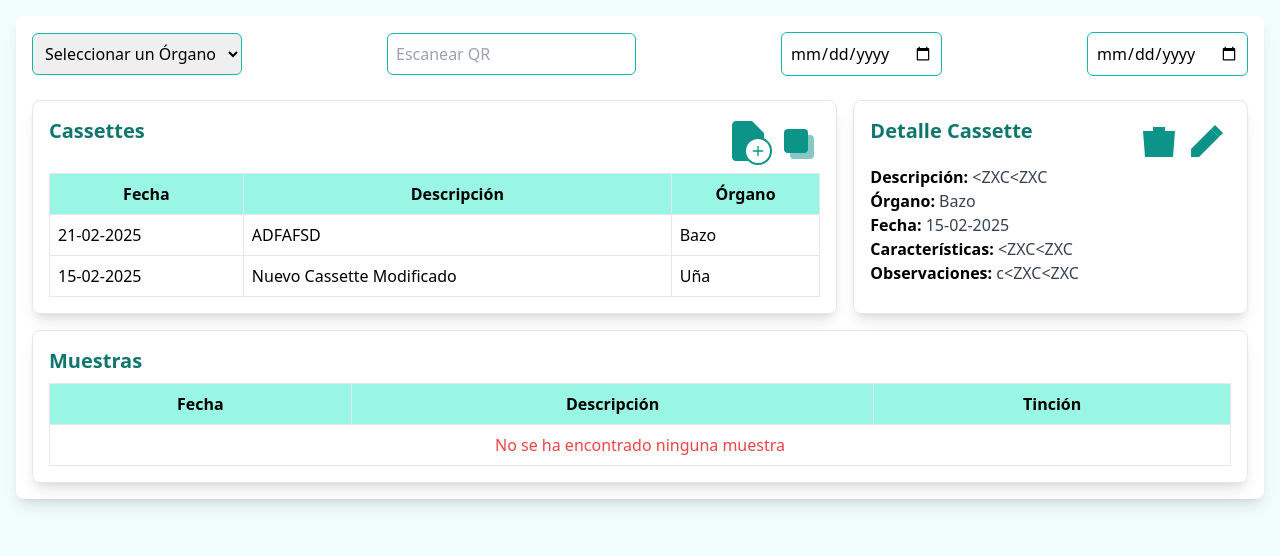
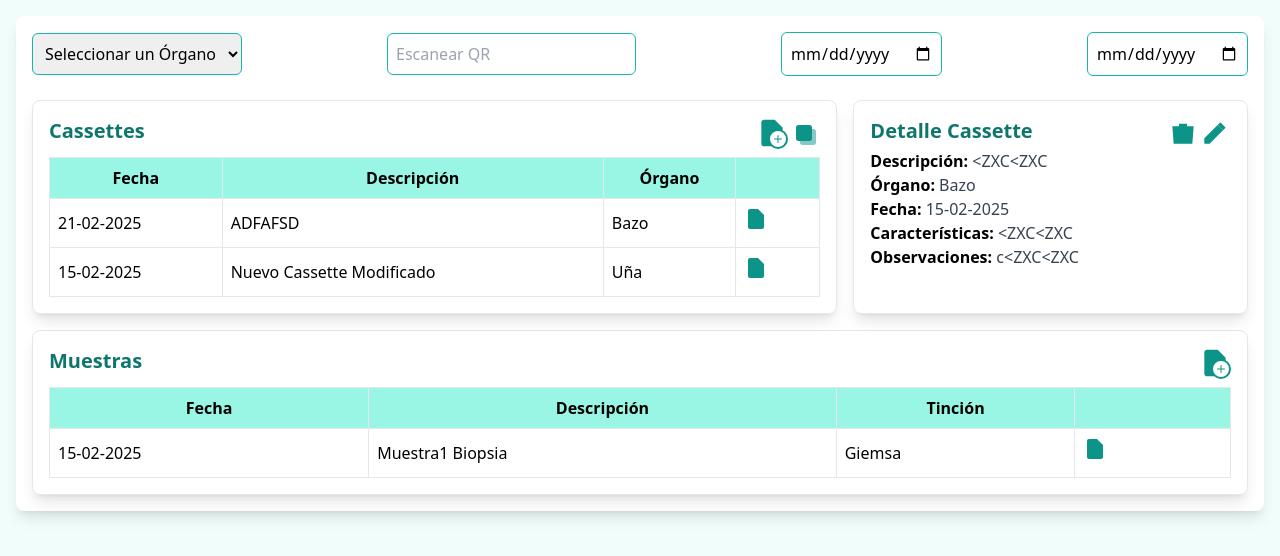
Before and after one commit to alfaroo1/AppSanitariaFront, a website: page src/pages/gestion.html in a window 1280 px wide. Drawn offline with nearby package versions, Linux system fonts and the light colour scheme.

Commit message:
Botones funcionales gestion

```diff
--- a/src/assets/style/gestion.css
+++ b/src/assets/style/gestion.css
@@ -2,3 +2,13 @@
     Estilos de gestion.html concretos sin TailwindCSS
 
 */
+
+.icono {
+    transition: transform 0.2s ease-in-out, color 0.2s ease-in-out;
+}
+.icono:hover {
+    transform: scale(1.1);
+}
+.icono:active {
+    transform: scale(1);
+}
--- a/src/pages/gestion.html
+++ b/src/pages/gestion.html
@@ -3,7 +3,7 @@
 
 <head>
     <!-- Page title-->
-    <title> Proyecto Sanitaria </title>
+    <title>App Sanitaria - Gestión </title>
     <meta charset="UTF-8">
     <meta name="viewport" content="width=device-width, initial-scale=1.0">
 
@@ -40,23 +40,23 @@
                     <h2 class="text-xl font-semibold text-teal-700">Cassettes</h2>
                     <div class="flex">
                         <!-- Ícono de agregar archivo -->
-                        <div class="relative w-12 h-12 text-teal-600">
-                            <svg xmlns="http://www.w3.org/2000/svg" class="w-12 h-12" viewBox="0 0 24 24" fill="currentColor">
+                        <div class="relative w-8 h-8 text-teal-600">
+                            <svg xmlns="http://www.w3.org/2000/svg" class="w-8 h-8 text-teal-600 icono hover:text-teal-400 active:text-teal-700" viewBox="0 0 24 24" fill="currentColor">
                                 <path d="M14 2H6C4.9 2 4 2.9 4 4V20C4 21.1 4.9 22 6 22H18C19.1 22 20 21.1 20 20V8L14 2Z"></path>
                             </svg>
-                            <div class="absolute bottom-0 right-0 bg-white border-2 border-teal-600 rounded-full p-1">
-                                <svg xmlns="http://www.w3.org/2000/svg" class="w-4 h-4 text-teal-600" viewBox="0 0 24 24" fill="currentColor">
+                            <div class="absolute bottom-0 right-0 bg-white border-2 border-teal-600 rounded-full p-0.5">
+                                <svg xmlns="http://www.w3.org/2000/svg" class="w-3 h-3 text-teal-600 " viewBox="0 0 24 24" fill="currentColor">
                                     <path d="M12 5V19M5 12H19" stroke="currentColor" stroke-width="2" stroke-linecap="round" stroke-linejoin="round"></path>
                                 </svg>
                             </div>
                         </div>
 
                         <!-- Ícono de duplicar -->
-                        <div class="w-12 h-12 text-teal-600">
-                                <svg xmlns="http://www.w3.org/2000/svg" class="w-12 h-12" viewBox="0 0 24 24" fill="currentColor">
-                                    <rect x="6" y="6" width="12" height="12" rx="2"></rect>
-                                    <rect x="9" y="9" width="12" height="12" rx="2" opacity="0.5"></rect>
-                                </svg>
+                        <div class="w-8 h-8 text-teal-600 icono hover:text-teal-400 active:text-teal-700">
+                            <svg xmlns="http://www.w3.org/2000/svg" class="w-8 h-8" viewBox="0 0 24 24" fill="currentColor">
+                                <rect x="6" y="6" width="12" height="12" rx="2"></rect>
+                                <rect x="9" y="9" width="12" height="12" rx="2" opacity="0.5"></rect>
+                            </svg>
                         </div>
 
                     </div>
@@ -70,18 +70,36 @@
                                 <th class="p-2 border">Fecha</th>
                                 <th class="p-2 border">Descripción</th>
                                 <th class="p-2 border">Órgano</th>
+                                <th class="p-2 border"></th>
                             </tr>
                         </thead>
                         <tbody>
+                            <!--? Filas provisionales, cambiar a js-->
                             <tr class="border">
                                 <td class="p-2 border">21-02-2025</td>
                                 <td class="p-2 border">ADFAFSD</td>
                                 <td class="p-2 border">Bazo</td>
+                                <td class="p-2 border">
+                                    <!-- Ícono de agregar archivo -->
+                                    <div class="relative w-8 h-8 text-teal-500">
+                                        <svg xmlns="http://www.w3.org/2000/svg" class="w-6 h-6 text-teal-600 icono hover:text-teal-400 active:text-teal-700" viewBox="0 0 24 24" fill="currentColor">
+                                            <path d="M14 2H6C4.9 2 4 2.9 4 4V20C4 21.1 4.9 22 6 22H18C19.1 22 20 21.1 20 20V8L14 2Z"></path>
+                                        </svg>
+                                    </div>
+                                </td>
                             </tr>
                             <tr class="border">
                                 <td class="p-2 border">15-02-2025</td>
                                 <td class="p-2 border">Nuevo Cassette Modificado</td>
                                 <td class="p-2 border">Uña</td>
+                                <td class="p-2 border">
+                                    <!-- Ícono de agregar archivo -->
+                                    <div class="relative w-8 h-8 text-teal-500">
+                                        <svg xmlns="http://www.w3.org/2000/svg" class="w-6 h-6 text-teal-600 icono hover:text-teal-400 active:text-teal-700" viewBox="0 0 24 24" fill="currentColor">
+                                            <path d="M14 2H6C4.9 2 4 2.9 4 4V20C4 21.1 4.9 22 6 22H18C19.1 22 20 21.1 20 20V8L14 2Z"></path>
+                                        </svg>
+                                    </div>
+                                </td>
                             </tr>
                         </tbody>
                     </table>
@@ -95,15 +113,15 @@
                     <h2 class="text-xl font-semibold text-teal-700">Detalle Cassette</h2>
                     <div class="flex flex-wrap">
                         <!-- Ícono de eliminar -->
-                        <div class="w-12 h-12 text-teal-600">
-                            <svg xmlns="http://www.w3.org/2000/svg" class="w-12 h-12" viewBox="0 0 24 24" fill="currentColor">
+                        <div class="w-8 h-8 text-teal-600 icono hover:text-teal-400 active:text-teal-700">
+                            <svg xmlns="http://www.w3.org/2000/svg" class="w-8 h-8" viewBox="0 0 24 24" fill="currentColor">
                                 <path d="M6 7H18M9 7V5H15V7M10 11V17M14 11V17M4 7H20L19 20H5L4 7Z"></path>
                             </svg>
                         </div>
 
-                        <!-- Ícono de editar -->
-                        <div class="w-12 h-12 text-teal-600">
-                            <svg xmlns="http://www.w3.org/2000/svg" class="w-12 h-12" viewBox="0 0 24 24" fill="currentColor">
+                        <!-- Ícono de editar-->
+                        <div class="w-8 h-8 text-teal-600 icono hover:text-teal-400 active:text-teal-700">
+                            <svg xmlns="http://www.w3.org/2000/svg" class="w-8 h-8" viewBox="0 0 24 24" fill="currentColor">
                                 <path d="M4 20H8L18 10L14 6L4 16V20Z"></path>
                                 <path d="M14 6L16 4L20 8L18 10L14 6Z"></path>
                             </svg>
@@ -126,8 +144,19 @@
         <!-- Muestras -->
         <div class="p-4 rounded-lg mt-4 shadow-lg border border-gray-200">
             <!-- Muestras header-->
-            <div>
+            <div class="flex flex-wrap justify-between">
                 <h2 class="text-xl font-semibold text-teal-700">Muestras</h2>
+
+                <!-- Ícono de agregar archivo -->
+                <div class="relative w-8 h-8 text-teal-600">
+                    <svg xmlns="http://www.w3.org/2000/svg" class="w-8 h-8 text-teal-600 icono hover:text-teal-400 active:text-teal-700" viewBox="0 0 24 24" fill="currentColor">
+                        <path d="M14 2H6C4.9 2 4 2.9 4 4V20C4 21.1 4.9 22 6 22H18C19.1 22 20 21.1 20 20V8L14 2Z"></path>
+                    </svg>
+                    <div class="absolute bottom-0 right-0 bg-white border-2 border-teal-600 rounded-full p-0.5">
+                        <svg xmlns="http://www.w3.org/2000/svg" class="w-3 h-3 text-teal-600" viewBox="0 0 24 24" fill="currentColor">                                    <path d="M12 5V19M5 12H19" stroke="currentColor" stroke-width="2" stroke-linecap="round" stroke-linejoin="round"></path>
+                        </svg>
+                    </div>
+                </div>
             </div>
 
             <!-- Muestras body -->
@@ -138,11 +167,23 @@
                             <th class="p-2 border">Fecha</th>
                             <th class="p-2 border">Descripción</th>
                             <th class="p-2 border">Tinción</th>
+                            <th class="p-2 border"></th>
                         </tr>
                     </thead>
                     <tbody>
+                        <!--? Filas provisionales, cambiar a js-->
                         <tr>
-                            <td colspan="3" class="p-2 border text-red-500 text-center">No se ha encontrado ninguna muestra</td>
+                            <td class="p-2 border">15-02-2025</td>
+                            <td class="p-2 border">Muestra1 Biopsia</td>
+                            <td class="p-2 border">Giemsa</td>
+                            <td class="p-2 border">
+                                <!-- Ícono de agregar archivo -->
+                                <div class="relative w-8 h-8 text-teal-500">
+                                    <svg xmlns="http://www.w3.org/2000/svg" class="w-6 h-6 text-teal-600 icono hover:text-teal-400 active:text-teal-700" viewBox="0 0 24 24" fill="currentColor">
+                                        <path d="M14 2H6C4.9 2 4 2.9 4 4V20C4 21.1 4.9 22 6 22H18C19.1 22 20 21.1 20 20V8L14 2Z"></path>
+                                    </svg>
+                                </div>
+                            </td>
                         </tr>
                     </tbody>
                 </table>
```
